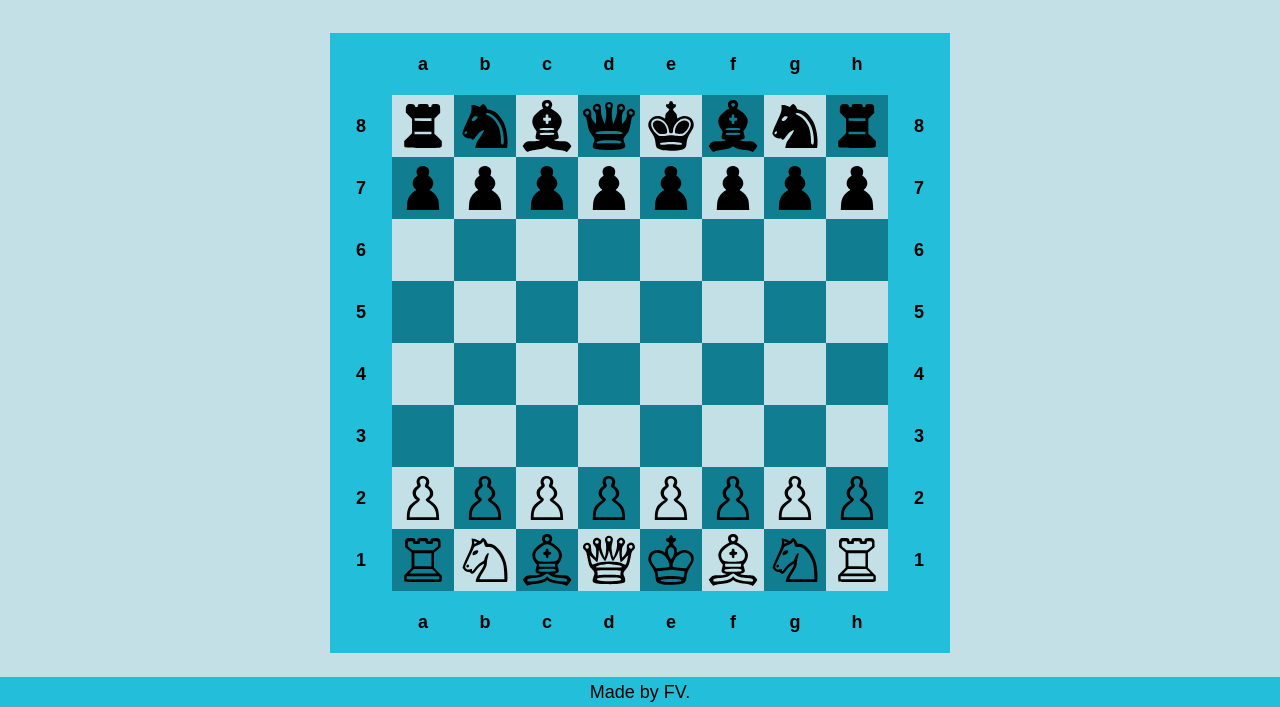
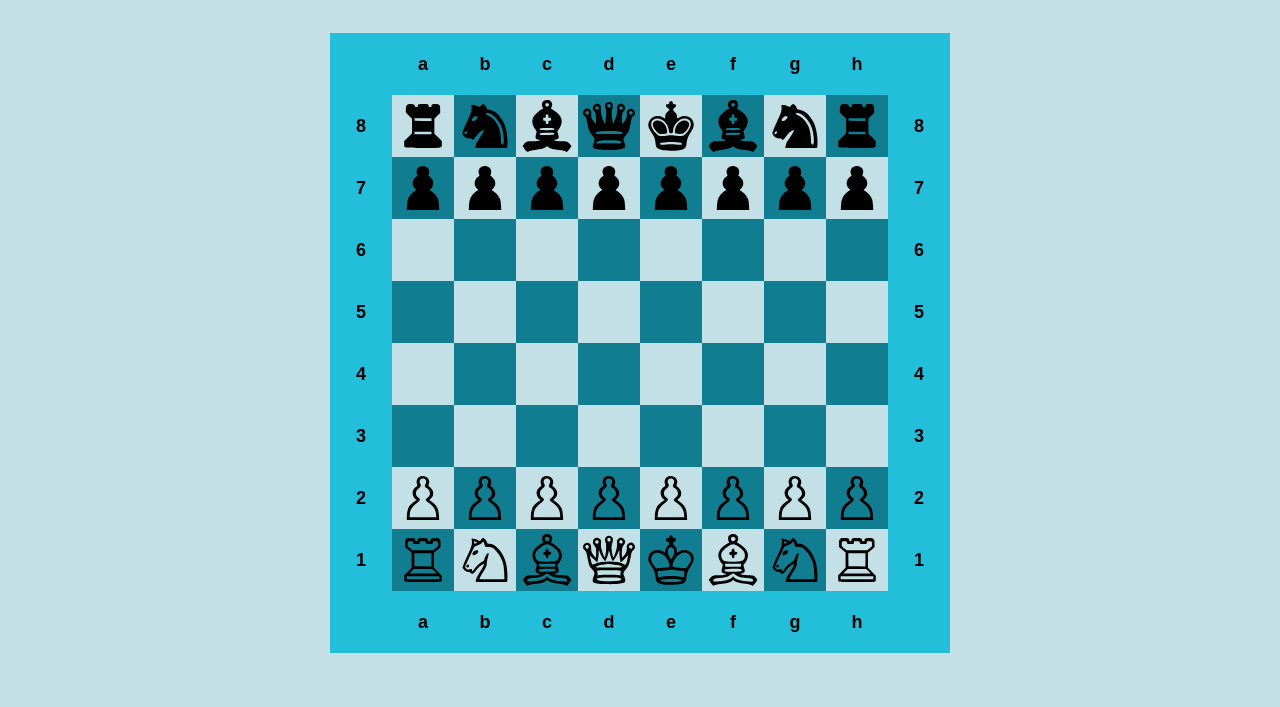
Before and after one commit to fevancin/Prolog-Chess, a plain HTML site: page index.html in a window 1280 px wide. Shown: the part 93-800 px from the top of the page. Drawn offline with Linux system fonts and the light colour scheme.

Commit message:
Removed footer

```diff
--- a/index.html
+++ b/index.html
@@ -34,9 +34,6 @@
                 <tr><th></th><th>a</th><th>b</th><th>c</th><th>d</th><th>e</th><th>f</th><th>g</th><th>h</th><th></th></tr>
             </table>
         </main>
-        <footer>
-            <p>Made by FV.</p>
-        </footer>
         <script src="prolog.js"></script>
         <script src="program.js"></script>
         <script src="main.js"></script>
--- a/stylesheet.css
+++ b/stylesheet.css
@@ -15,7 +15,7 @@ body {
     user-select: none;
 }
 
-h1, p {
+h1 {
     margin: 0;
     padding: 0.25em 0;
     text-align: center;
@@ -85,9 +85,3 @@ tr:nth-child(even) td:nth-child(even), tr:nth-child(odd) td:nth-child(odd) {
 tr:nth-child(odd) td:nth-child(even), tr:nth-child(even) td:nth-child(odd) {
     background-color: var(--palette-color-3);
 }
-
-footer {
-    position: absolute;
-    bottom: 0;
-    width: 100vw;
-}
```
